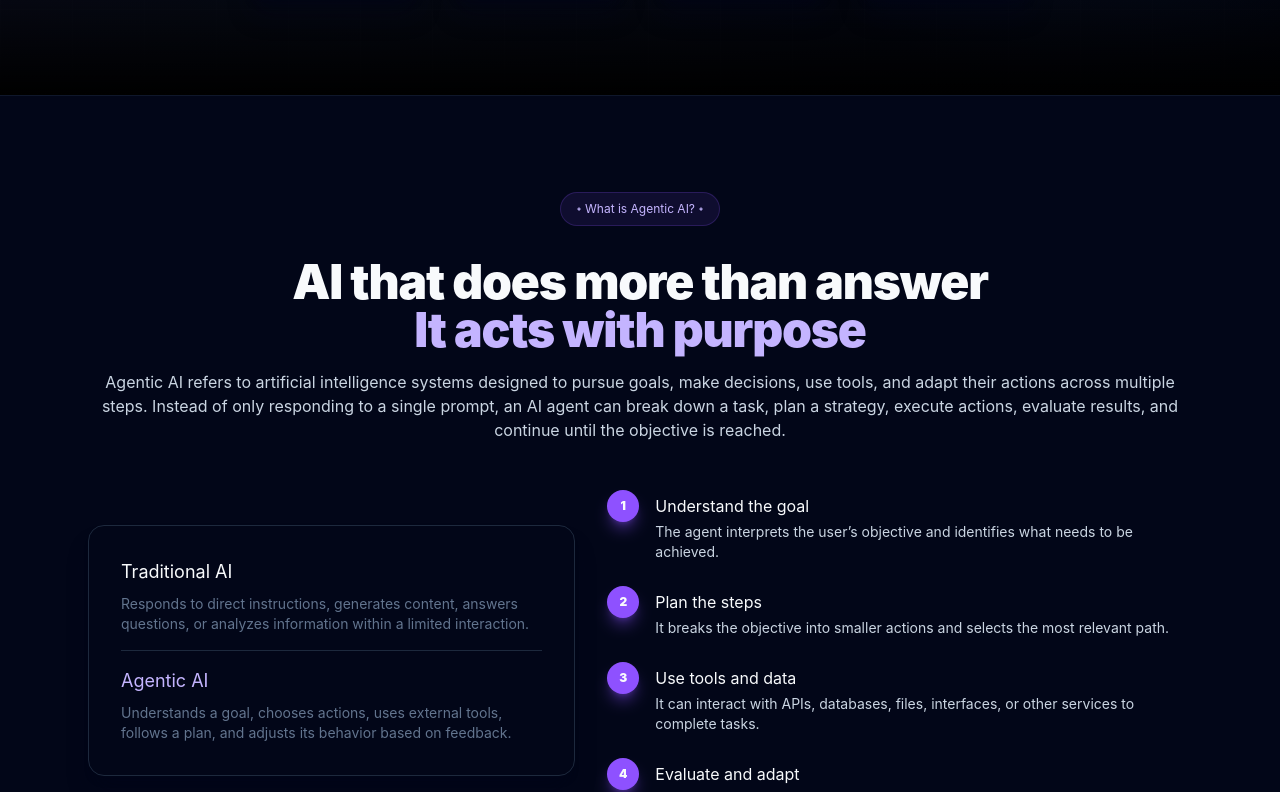
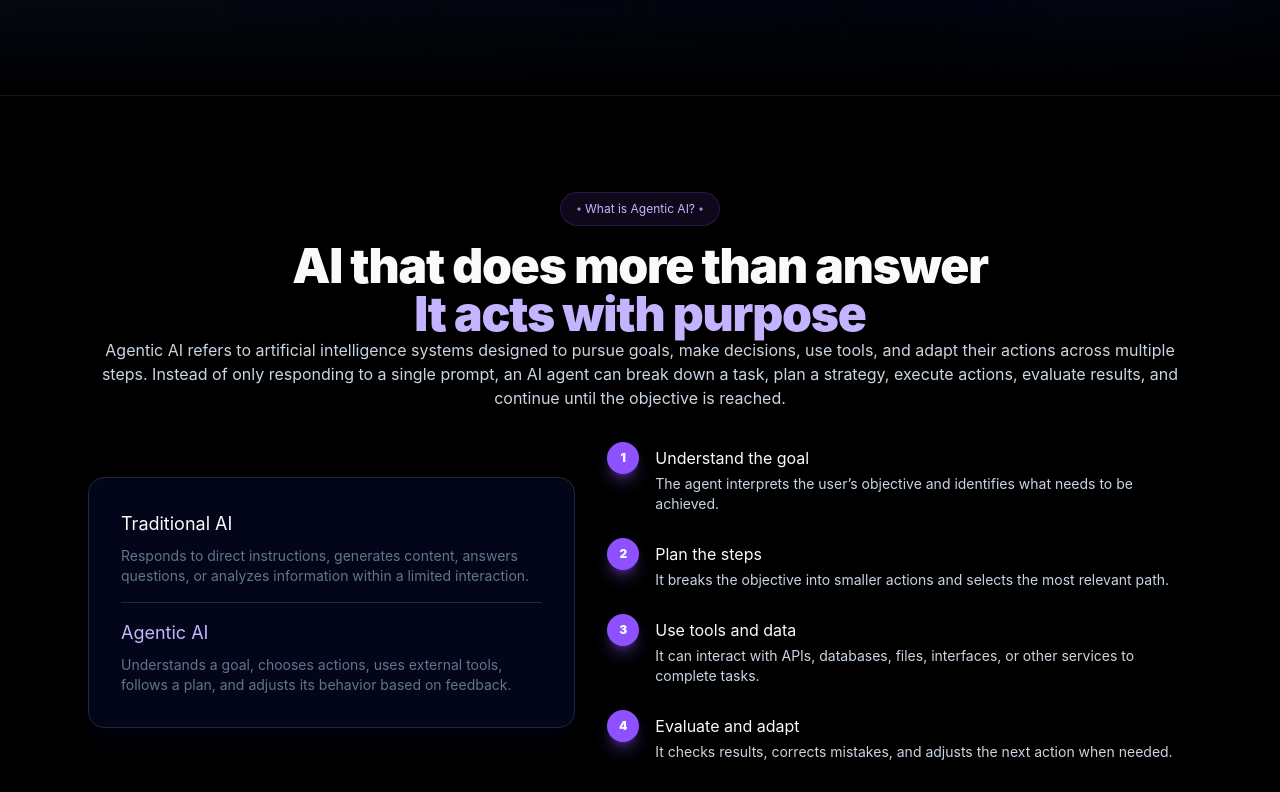
Before and after one commit to Tomsonne/holbertonschool-agentic_ai, a React (Vite) app in the folder front_end-frameworks/react/: page / in a window 1280 px wide. Shown: the part 711-1503 px from the top of the page. Built offline with nearby package versions, Linux system fonts and the light colour scheme.

Commit message:
site complet

```diff
--- a/front_end-frameworks/react/src/components/sections/About.jsx
+++ b/front_end-frameworks/react/src/components/sections/About.jsx
@@ -5,8 +5,8 @@ import SectionTitle from "../ui/SectionTitle.jsx";
 
 function About() {
     return (
-        <section id="about-section" className="bg-slate-950">
-            <div className="mx-auto flex max-w-6xl flex-col items-center gap-4 px-6 py-24 text-center">
+        <section id="about-section" className="bg-black">
+            <div className="max-w-6xl mx-auto px-6 flex flex-col items-center py-24 text-center">
                 <SectionBadge text="What is Agentic AI?" className="mb-4" />
 
 
--- a/front_end-frameworks/react/src/components/sections/Insights.jsx
+++ b/front_end-frameworks/react/src/components/sections/Insights.jsx
@@ -24,8 +24,9 @@ function Insights() {
     []);
 
     return (
-        <section id="insights-section" className="bg-slate-950">
-            <div className="mx-auto flex max-w-6xl flex-col items-center px-6 py-24 text-center">
+        <section id="insights-section" className="bg-black">
+            <div className="max-w-6xl mx-auto px-6 flex flex-col items-center py-24 text-center">
+
 
                 <SectionBadge text="Insights" className="mb-4"/>
 
```
